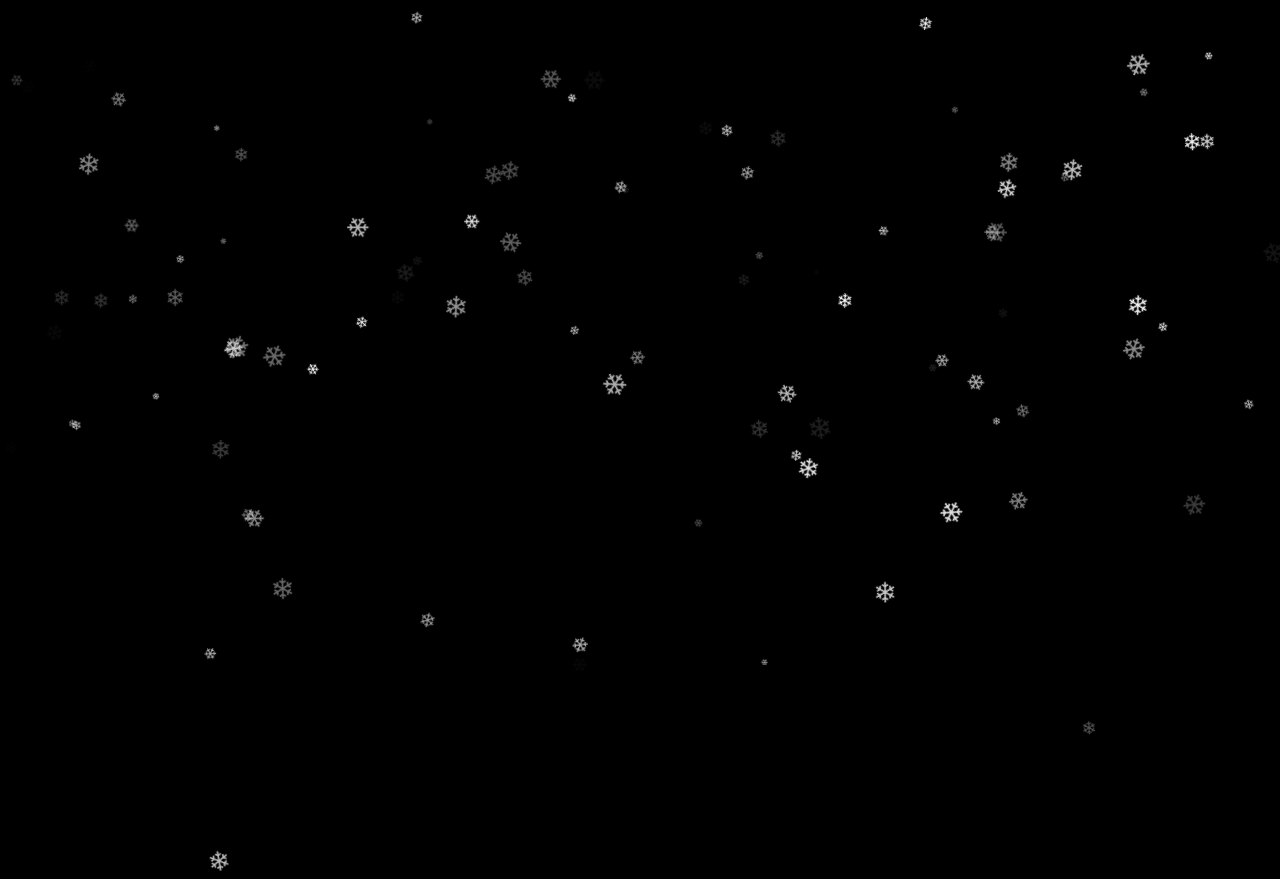
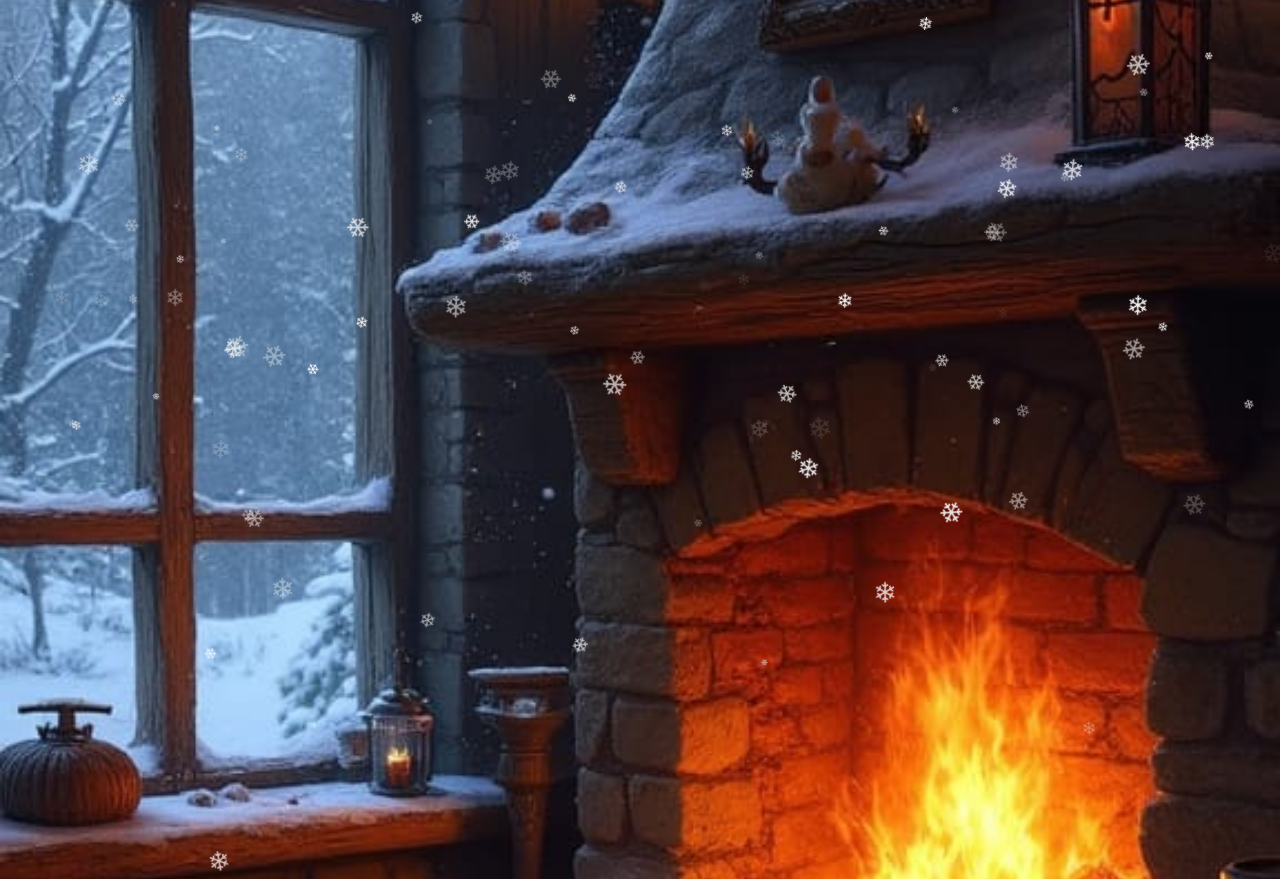
Before and after one commit to NextNetworkent/DungeonBlade, a website: page public/test.html in a window 1280 px wide. Drawn offline with Linux system fonts and the light colour scheme.

Commit message:
Update test.html

```diff
--- a/public/test.html
+++ b/public/test.html
@@ -1,18 +1,32 @@
 <!DOCTYPE html>
-<html>
+<html lang="en">
 <head>
+  <meta charset="UTF-8" />
+  <meta name="viewport" content="width=device-width, initial-scale=1.0" />
+  <title>Snow on Background</title>
   <style>
+    /* Make the page full-screen and show the background image */
     body {
       margin: 0;
       height: 100vh;
-      background: #000; /* black background to better see snow */
+      background: url('test.jpg') no-repeat center/cover;
       overflow: hidden;
       position: relative;
     }
 
+    /* This is the overlay “box” that covers the full window */
+    .snow-box {
+      position: absolute;
+      top: 0;
+      left: 0;
+      width: 100%;
+      height: 100%;
+      pointer-events: none; /* so clicks pass through */
+    }
+
     .snowflake {
       position: absolute;
-      top: -10px; /* start just above the top */
+      top: -10px;
       color: white;
       font-size: 1em;
       user-select: none;
@@ -30,14 +44,17 @@
   </style>
 </head>
 <body>
+  <div class="snow-box" id="snow-box"></div>
+
   <script>
-    // Number of snowflakes
+    const snowBox = document.getElementById('snow-box');
     const numFlakes = 100;
 
     for (let i = 0; i < numFlakes; i++) {
       const flake = document.createElement('div');
       flake.className = 'snowflake';
-      flake.innerHTML = '❄';  // snowflake character
+      flake.innerHTML = '❄';
+
       // randomize starting horizontal position
       flake.style.left = Math.random() * 100 + 'vw';
       // randomize size
@@ -45,12 +62,12 @@
       flake.style.fontSize = size + 'em';
       // randomize animation duration
       flake.style.animationDuration = (Math.random() * 5 + 5) + 's';
-      // randomize delay so they don’t all start at once
+      // randomize delay
       flake.style.animationDelay = Math.random() * 5 + 's';
       // randomize opacity
       flake.style.opacity = Math.random();
 
-      document.body.appendChild(flake);
+      snowBox.appendChild(flake);
     }
   </script>
 </body>
```
